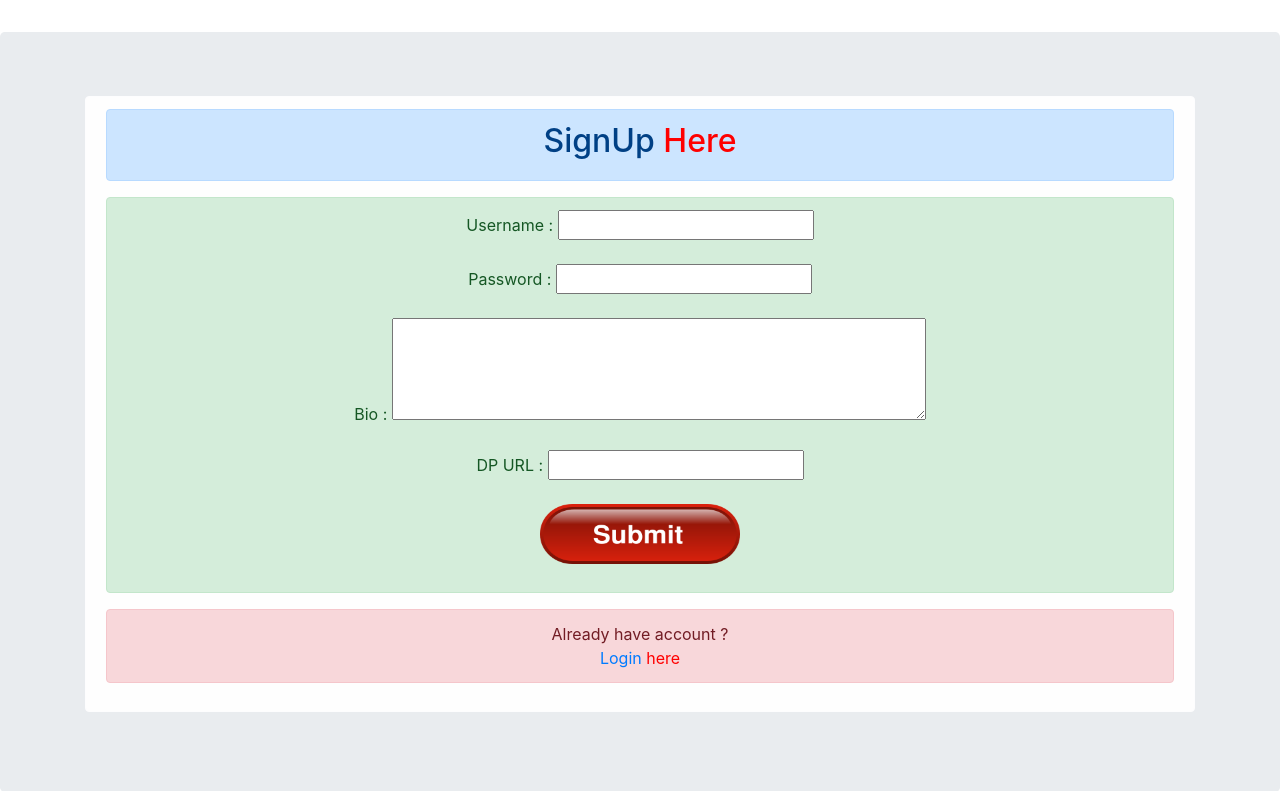
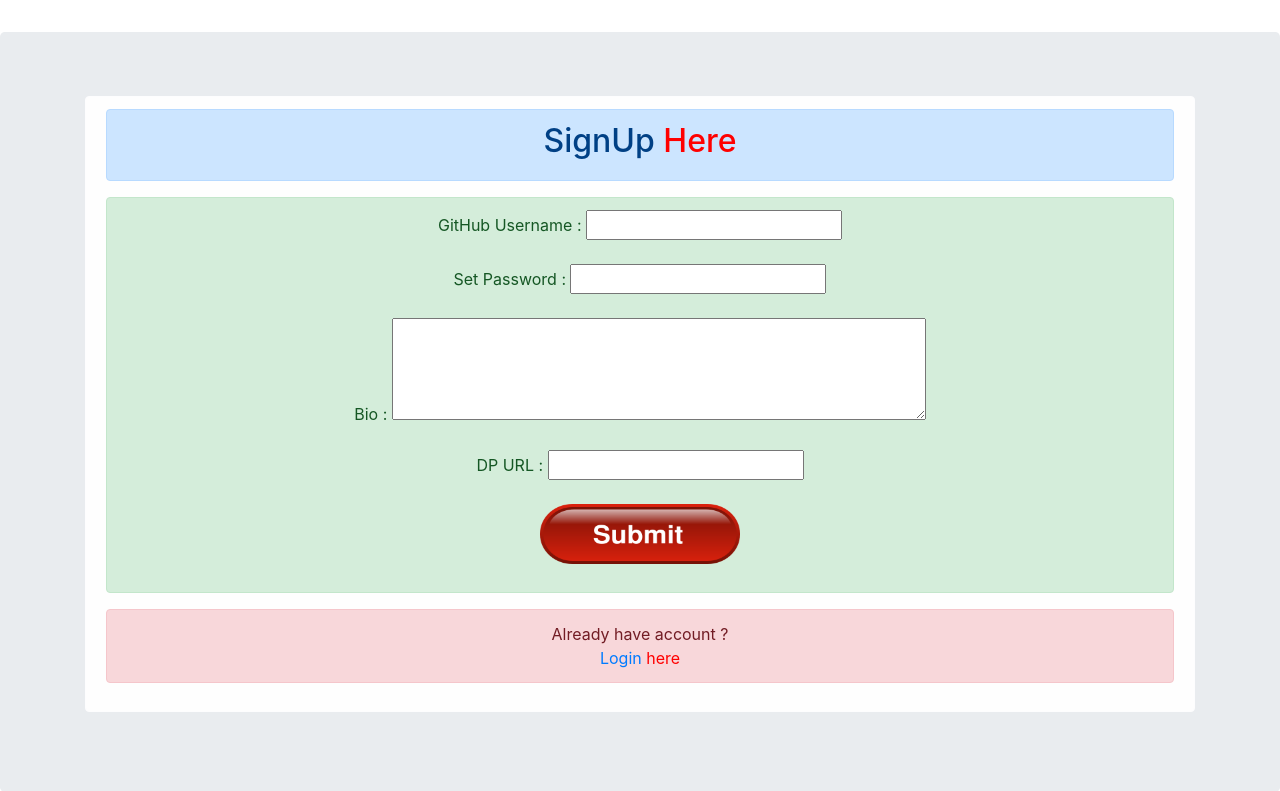
Before and after one commit to imvickykumar999/Ideationology-Attendance, a Flask app: page /signup/ in a window 1280 px wide. Shown: the part 1125-1916 px from the top of the page. Run offline with Flask 2, Linux system fonts and the light colour scheme; some libraries are stand-ins or nearby versions.

Commit message:
github username

```diff
--- a/templates/profile.html
+++ b/templates/profile.html
@@ -27,16 +27,20 @@
 
             <br>
             <div class="alert alert-danger" role="alert">
+              <a target="_blank" href="https://github.com/{{username}}">
                 <h2>Hello
                   <span style="color: red;">
                     {{username}}
                   </span>
                 </h2>
+              </a>
             </div>
             <br>
 
             <div class="image-cropper">
+              <a target="_blank" href="https://github.com/{{username}}">
                 <img style="height: 100%;" src="{{dp_url}}">
+              </a>
             </div>
             <br>
 
--- a/templates/signup.html
+++ b/templates/signup.html
@@ -24,10 +24,10 @@
             <div class="alert alert-success" role="alert">
               <form id="signup" action="{{ url_for('signup')}}" method="post">
 
-                Username :  <input type="text" id="username" name="username" />
+                GitHub Username : <input type="text" id="username" name="username" />
                 <br><br>
 
-                Password : <input type="password" id="password" name="password" />
+                Set Password : <input type="password" id="password" name="password" />
                 <br><br>
 
                 Bio :
```
Also changed, not shown: templates/user_home.html (+7 -5 lines). Lines whose indentation alone changed are shown as unchanged.
